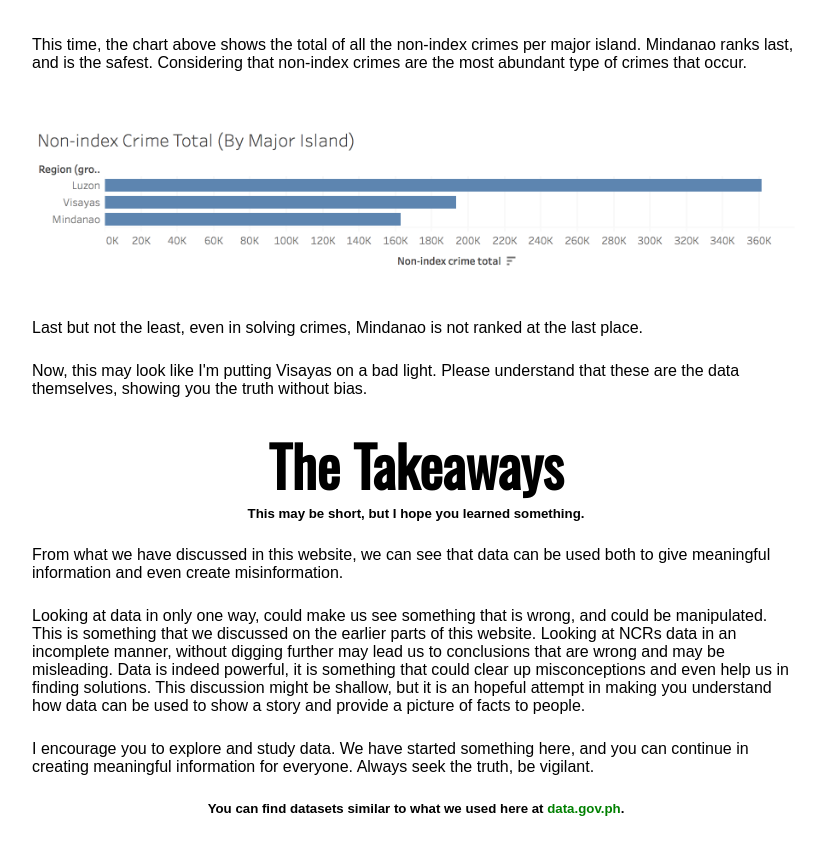
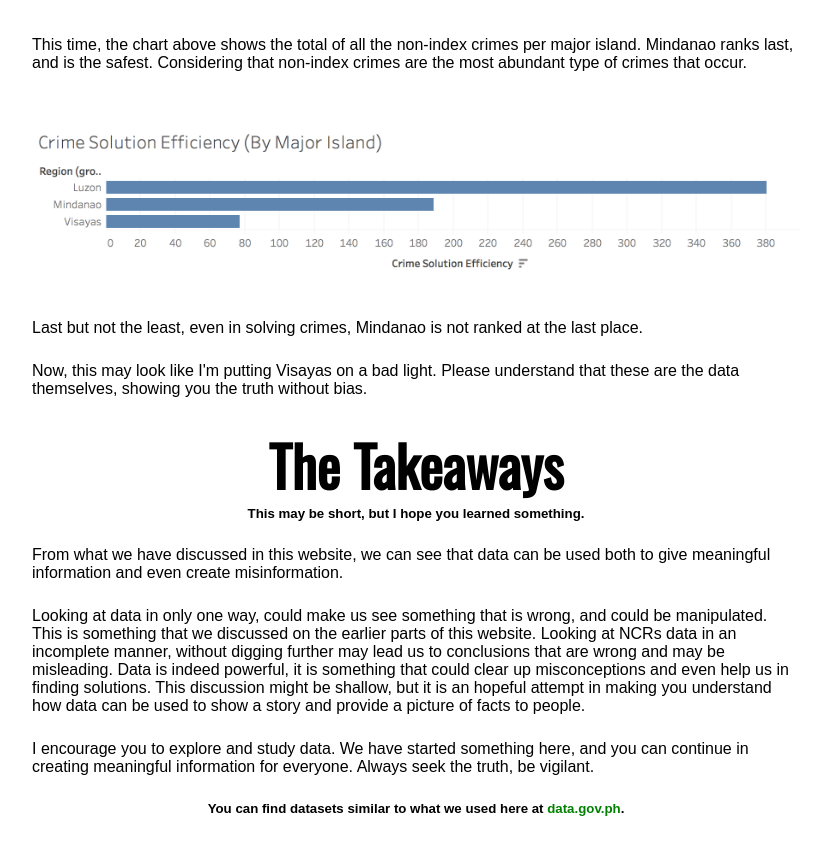
Before and after one commit to jaikun12/data-vigilance, a plain HTML site: page index.html in a window 1280 px wide. Shown: the part 6524-7379 px from the top of the page, without its empty margins (224-1047 px from the left). Drawn offline with nearby package versions, Linux system fonts and the light colour scheme.

Commit message:
fixed image

```diff
--- a/index.html
+++ b/index.html
@@ -131,7 +131,7 @@
 			<p>Now this chart describes the average monthly rate of index crimes per major island. It is the amount of index crimes that occur every month for every 100,000 people in the population. As you can see, Mindanao only ranks second in this matter.</p>
 			<img class="lg-img" src="images/non-index-total-isl.png">
 			<p>This time, the chart above shows the total of all the non-index crimes per major island. Mindanao ranks last, and is the safest. Considering that non-index crimes are the most abundant type of crimes that occur.</p>
-			<img class="lg-img" src="images/non-index-total-isl.png">
+			<img class="lg-img" src="images/crime-sol-eff-isl.png">
 			<p>Last but not the least, even in solving crimes, Mindanao is not ranked at the last place.</p>
 			<p>Now, this may look like I'm putting Visayas on a bad light. Please understand that these are the data themselves, showing you the truth without bias.</p>
 			<h2>The Takeaways</h2>
```
Also changed, not shown: images/0206.jpg (added).
